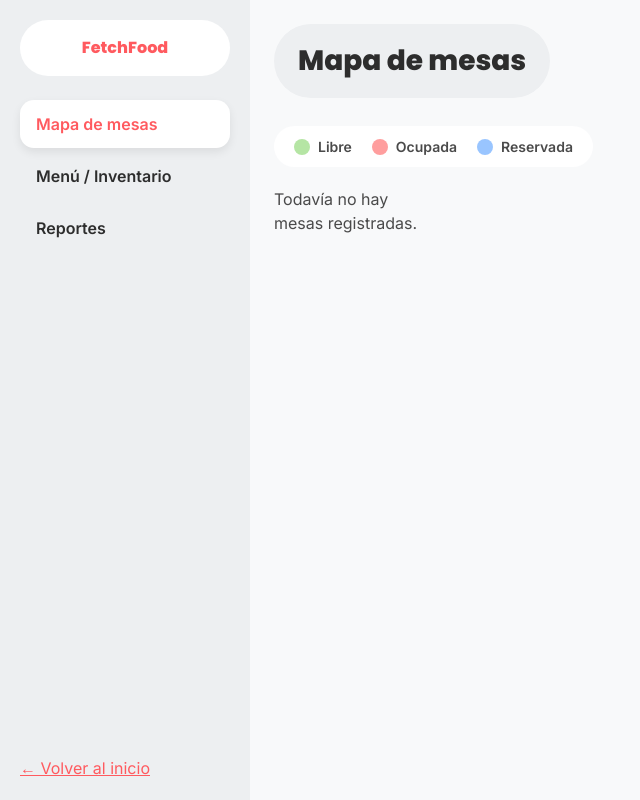
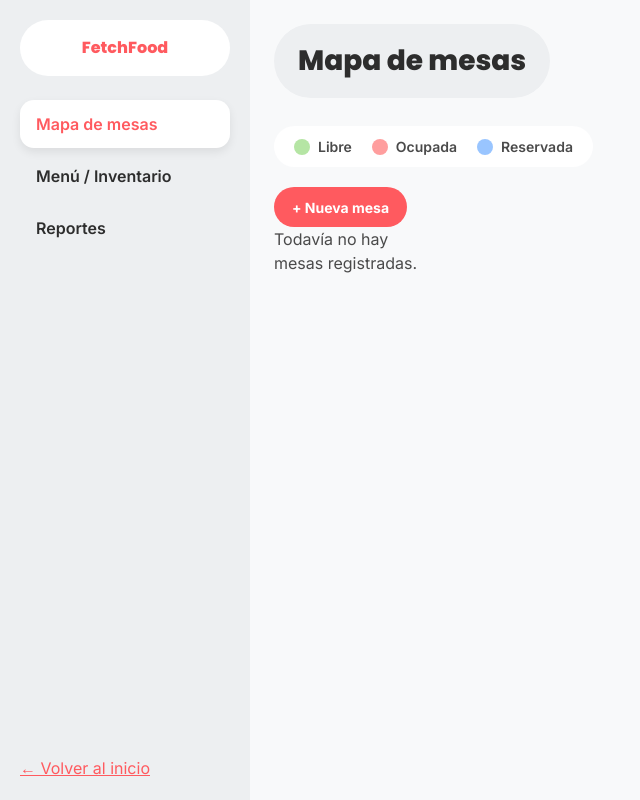
Before and after one commit to CM-Sebastian/proyectoIntegrador-Restaurante, a Flask app: page /admin in a window 1280 px wide. Shown: the whole page, without its empty margins (0-640 px from the left). Run offline with Flask 3, Linux system fonts and the light colour scheme; data that the repository does not hold is empty.

Commit message:
boton de agregar mesas agregado

```diff
--- a/static/js/admin.js
+++ b/static/js/admin.js
@@ -20,6 +20,7 @@
   const elTituloVista = document.getElementById('titulo-vista-admin');
 
   const elGrillaMesas = document.getElementById('grilla-mesas');
+  const elBotonNuevaMesa = document.getElementById('boton-nueva-mesa');
   const elTablaMenu = document.getElementById('cuerpo-tabla-menu');
   const elFormNuevoPlatillo = document.getElementById('form-nuevo-platillo');
   const elSelectCategoriaNuevo = document.getElementById('nuevo-platillo-categoria');
@@ -60,11 +61,62 @@
   // --- Carga inicial ---
   async function iniciar() {
     try { estado.estadosMesa = await FF.api.listarEstadosMesa(); } catch (_) { /* respaldo */ }
+    elBotonNuevaMesa.addEventListener('click', () => abrirFormularioNuevaMesa(elBotonNuevaMesa));
     await Promise.all([cargarMesas(), cargarMenu()]);
     irAVista((location.hash || '#mesas').slice(1));
     configurarFormularioPlatillo();
     elModalCerrar.addEventListener('click', cerrarModal);
     elModal.querySelector('.hoja-modal__fondo').addEventListener('click', cerrarModal);
+  }
+
+  function abrirFormularioNuevaMesa(disparador) {
+    const opciones = estado.estadosMesa.map(e => {
+      const id = e.estado_mesa_id ?? e.id;
+      return `<option value="${id}">${e.nombre}</option>`;
+    }).join('');
+
+    abrirModal('Crear nueva mesa', `
+      <form id="form-nueva-mesa">
+        <div class="campo">
+          <label for="nueva-mesa-numero">Número de mesa</label>
+          <input type="number" id="nueva-mesa-numero" min="1" step="1" required>
+        </div>
+        <div class="campo">
+          <label for="nueva-mesa-capacidad">Capacidad</label>
+          <input type="number" id="nueva-mesa-capacidad" min="1" step="1" value="2" required>
+        </div>
+        <div class="campo">
+          <label for="nueva-mesa-estado">Estado inicial</label>
+          <select id="nueva-mesa-estado" name="estado_mesa_id">${opciones}</select>
+        </div>
+        <button type="submit" class="btn btn-primario btn-block">Guardar mesa</button>
+      </form>
+    `, disparador);
+
+    document.getElementById('form-nueva-mesa').addEventListener('submit', async (e) => {
+      e.preventDefault();
+      const numeroMesa = Number(document.getElementById('nueva-mesa-numero').value);
+      const capacidad = Number(document.getElementById('nueva-mesa-capacidad').value);
+      const estadoMesaId = Number(document.getElementById('nueva-mesa-estado').value);
+
+      if (!numeroMesa || !capacidad) {
+        FF.notificar('Completa número y capacidad de la mesa.');
+        return;
+      }
+
+      try {
+        await FF.api.crearMesa({
+          numero_mesa: numeroMesa,
+          capacidad,
+          estado_mesa_id: estadoMesaId,
+        });
+        FF.notificar(`Mesa #${numeroMesa} creada correctamente.`);
+        cerrarModal();
+        await cargarMesas();
+      } catch (error) {
+        FF.notificar(error.message || 'No se pudo crear la mesa.');
+      }
+    });
   }
 
   //  -------MAPA DE MESAS -------
--- a/templates/pages/admin.html
+++ b/templates/pages/admin.html
@@ -29,10 +29,13 @@
 
         <!-- ================= VISTA: MAPA DE MESAS ================= -->
         <section id="vista-mesas" aria-labelledby="titulo-vista-admin">
-            <div class="leyenda-mesas" aria-hidden="true">
-                <span class="leyenda-mesas__item"><span class="leyenda-mesas__punto leyenda-mesas__punto--libre"></span>Libre</span>
-                <span class="leyenda-mesas__item"><span class="leyenda-mesas__punto leyenda-mesas__punto--ocupada"></span>Ocupada</span>
-                <span class="leyenda-mesas__item"><span class="leyenda-mesas__punto leyenda-mesas__punto--reservada"></span>Reservada</span>
+            <div class="barra-acciones-mesas">
+                <div class="leyenda-mesas" aria-hidden="true">
+                    <span class="leyenda-mesas__item"><span class="leyenda-mesas__punto leyenda-mesas__punto--libre"></span>Libre</span>
+                    <span class="leyenda-mesas__item"><span class="leyenda-mesas__punto leyenda-mesas__punto--ocupada"></span>Ocupada</span>
+                    <span class="leyenda-mesas__item"><span class="leyenda-mesas__punto leyenda-mesas__punto--reservada"></span>Reservada</span>
+                </div>
+                <button type="button" class="btn btn-primario btn-sm" id="boton-nueva-mesa">+ Nueva mesa</button>
             </div>
             <div class="grilla-mesas" id="grilla-mesas">
                 <p>Cargando mesas…</p>
```
